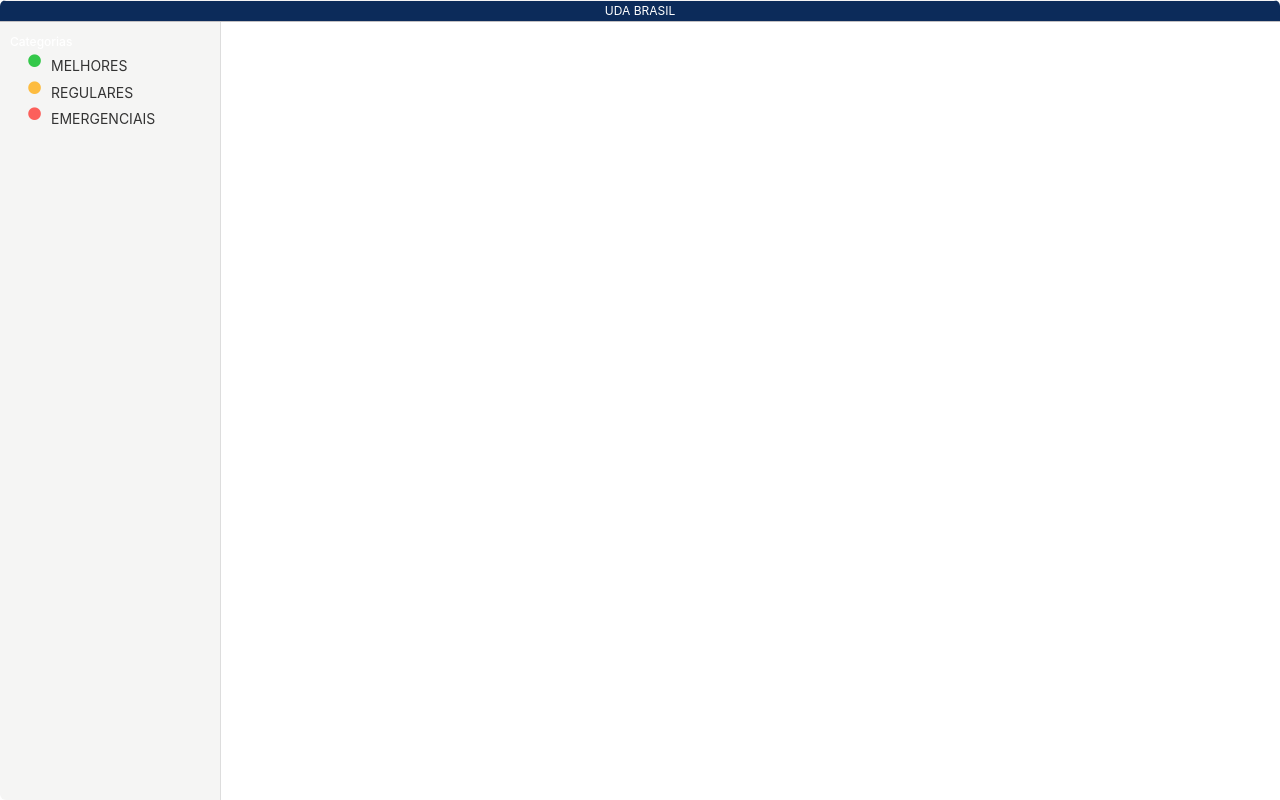
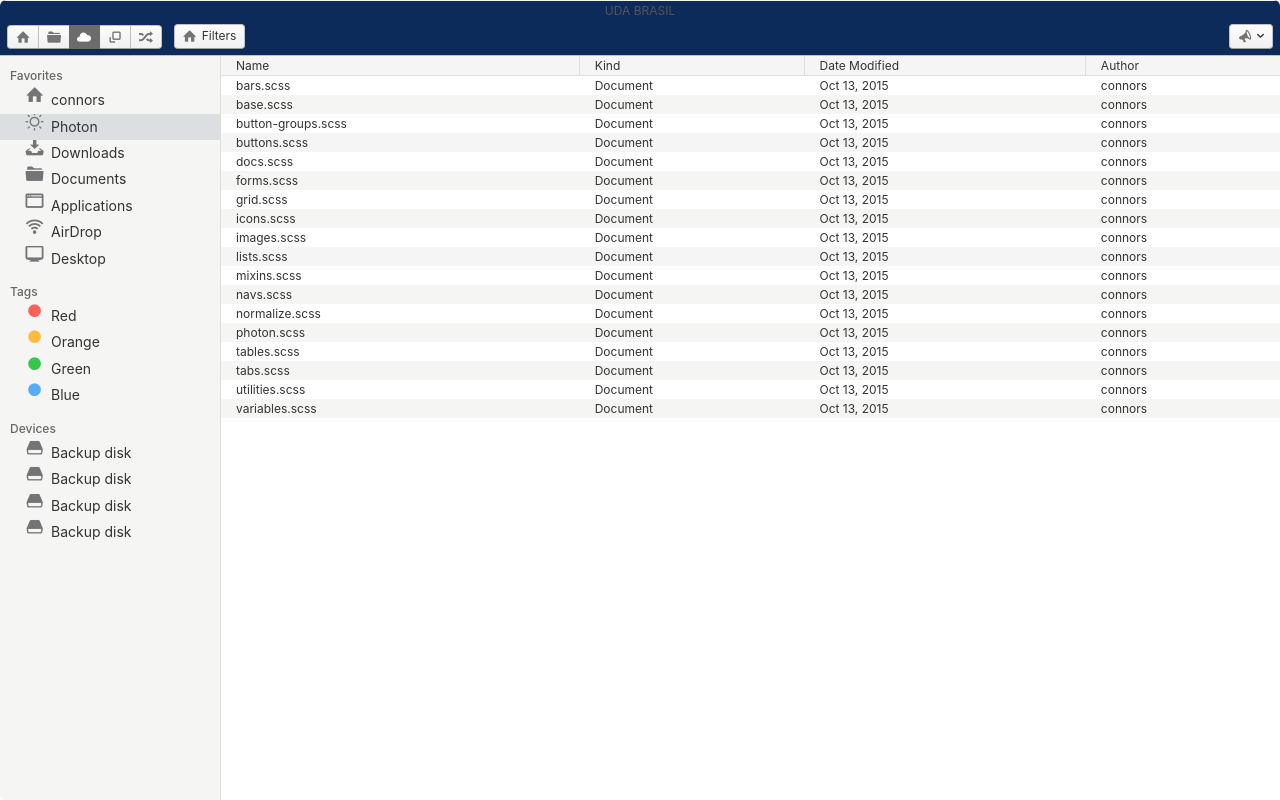
Before and after one commit to hsousadev/SPC-projeto-integrador, a Flask app: template Entrega 5/SPC Produto - Protótipo v1/UDA Brasil/templates/screen3.html in a window 1280 px wide. Run offline with Flask 2, Linux system fonts and the light colour scheme; the template is opened without the code that fills it, so the values that code supplies are empty; parts of the project's set-up code (start-up, migrations or seed data) failed here and were passed over.

Commit message:
Revert "Entrega 5"
This reverts commit 8945c8f2ae6d7d3a7a7492d19232bc864005ae76.

```diff
--- /dev/null
+++ b/Entrega 5/SPC Produto - Protótipo v1/UDA Brasil/Dados/alterados/desktop.ini
@@ -0,0 +1,4 @@
+[ViewState]
+Mode=
+Vid=
+FolderType=Generic
--- a/Entrega 5/SPC Produto - Protótipo v1/UDA Brasil/main.py
+++ b/Entrega 5/SPC Produto - Protótipo v1/UDA Brasil/main.py
@@ -1,7 +1,6 @@
 from flask import Flask, render_template, redirect, url_for
-from controller import get_ranking
 
-app = Flask(__name__)
+app = Flask(__name__, template_folder='templates')
 
 @app.route('/')
 def main():
@@ -17,8 +16,7 @@ def screen2():
 
 @app.route('/rank')
 def rank():
-    ranking = get_ranking()
-    return render_template('ranking.html', ranking = ranking)
+    return render_template('screen3.html')
 
 if __name__ == "__main__":
     app.run(debug=True)
--- a/Entrega 5/SPC Produto - Protótipo v1/UDA Brasil/static/styles/photon.css
+++ b/Entrega 5/SPC Produto - Protótipo v1/UDA Brasil/static/styles/photon.css
@@ -534,7 +534,7 @@ h6 {
   font-size: 12px;
   font-weight: 400;
   text-align: center;
-  color: #ffffff;
+  color: #555;
   cursor: default;
 }
 
@@ -767,7 +767,7 @@ img {
   padding: 10px 10px 2px;
   font-size: 12px;
   font-weight: 500;
-  color: white;
+  color: #666666;
 }
 
 @font-face {
--- a/Entrega 5/SPC Produto - Protótipo v1/UDA Brasil/templates/screen3.html
+++ b/Entrega 5/SPC Produto - Protótipo v1/UDA Brasil/templates/screen3.html
@@ -19,15 +19,8 @@
 <body>
   <div class="window">
     <header class="toolbar toolbar-header">
+      <h1 class="title">UDA BRASIL</h1>
 
-      <h1 class="title">UDA BRASIL</h1>
-      <style>
-        .title{
-          color: #ffffff;
-        }
-      </style>
-
-      <!--
       <div class="toolbar-actions">
 
         <div class="btn-group">
@@ -57,14 +50,11 @@
           <span class="icon icon-megaphone"></span>
         </button>
       </div>
-      -->
-
     </header>
 
     <div class="window-content">
       <div class="pane-group">
         <div class="pane pane-sm sidebar">
-          <!--
           <nav class="nav-group">
             <h5 class="nav-group-title">Favorites</h5>
             <span class="nav-group-item">
@@ -96,28 +86,26 @@
               Desktop
             </span>
           </nav>
-          -->
 
           <nav class="nav-group">
-            <h5 class="nav-group-title">Categorias</h5>
-
+            <h5 class="nav-group-title">Tags</h5>
+            <span class="nav-group-item" href="#">
+              <span class="icon icon-record" style="color:#fc605b"></span>
+              Red
+            </span>
+            <span class="nav-group-item" href="#">
+              <span class="icon icon-record" style="color:#fdbc40"></span>
+              Orange
+            </span>
             <span class="nav-group-item" href="#">
               <span class="icon icon-record" style="color:#34c84a"></span>
-              MELHORES
+              Green
             </span>
-
             <span class="nav-group-item" href="#">
-              <span class="icon icon-record" style="color:#fdbc40"></span>
-              REGULARES
+              <span class="icon icon-record" style="color:#57acf5"></span>
+              Blue
             </span>
-
-            <span class="nav-group-item" href="#">
-              <span class="icon icon-record" style="color:#fc605b"></span>
-              EMERGENCIAIS
-            </span>
-
           </nav>
-          <!--
           <nav class="nav-group">
             <h5 class="nav-group-title">Devices</h5>
             <span class="nav-group-item">
@@ -137,32 +125,18 @@
               Backup disk
             </span>
           </nav>
-          -->
-
         </div>
-
         <div class="pane">
-
-          {% block content %}
-
-          {% endblock %}
-
-          <!--
           <table class="table-striped">
             <thead>
               <tr>
-                <th>Posição</th>
-                <th>ID Fonte</th>
-                <th>Pontuação Geral</th>
-                <th>Completude</th>
-                <th>Consistência</th>
+                <th>Name</th>
+                <th>Kind</th>
+                <th>Date Modified</th>
+                <th>Author</th>
               </tr>
             </thead>
-
-
             <tbody>
-
-
               <tr>
                 <td>bars.scss</td>
                 <td>Document</td>
@@ -271,11 +245,8 @@
                 <td>Oct 13, 2015</td>
                 <td>connors</td>
               </tr>
-
-
             </tbody>
           </table>
-          -->
         </div>
       </div>
     </div>
```
Also changed, not shown: Entrega 5/SPC Produto - Protótipo v1/UDA Brasil/completude.py (+4 -3 lines), Entrega 5/SPC Produto - Protótipo v1/UDA Brasil/consistencia.py (+5 -3 lines), Entrega 5/SPC Produto - Protótipo v1/UDA Brasil/controller.py (deleted, +0 -18 lines), Entrega 5/SPC Produto - Protótipo v1/UDA Brasil/templates/ranking.html (deleted, +0 -68 lines), Entrega 5/SPC Produto - Protótipo v1/UDA Brasil/static/styles/photon.min.css.
